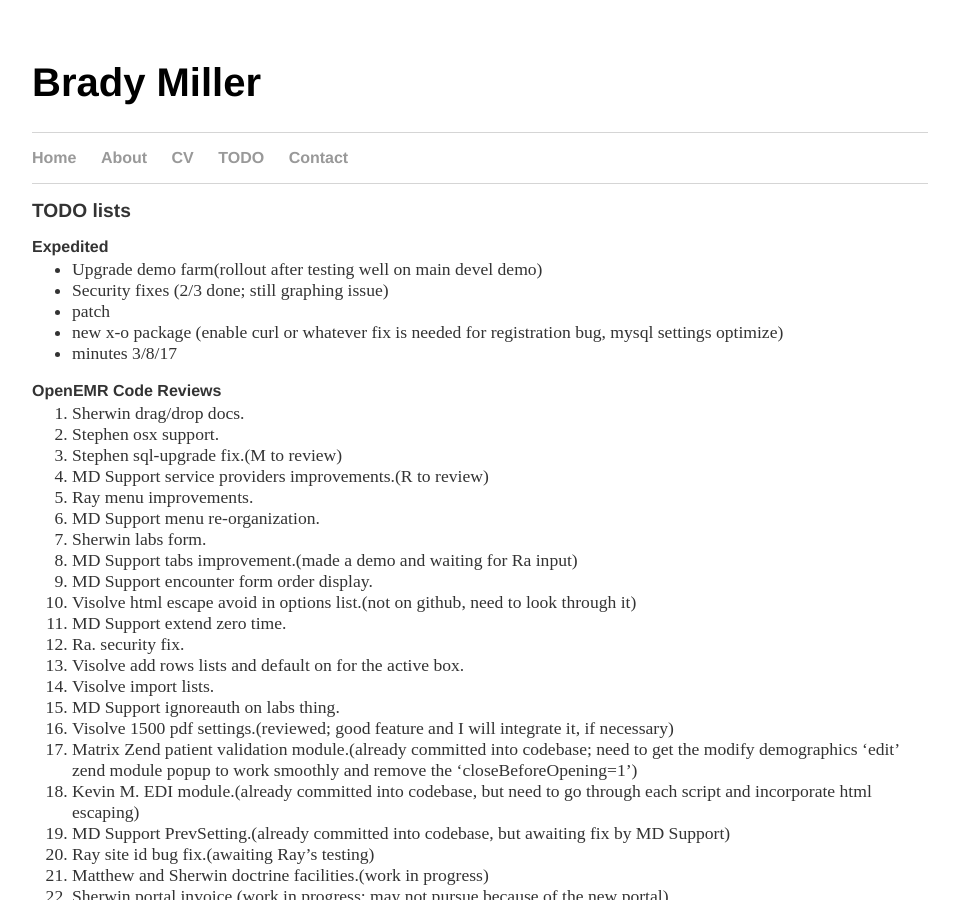
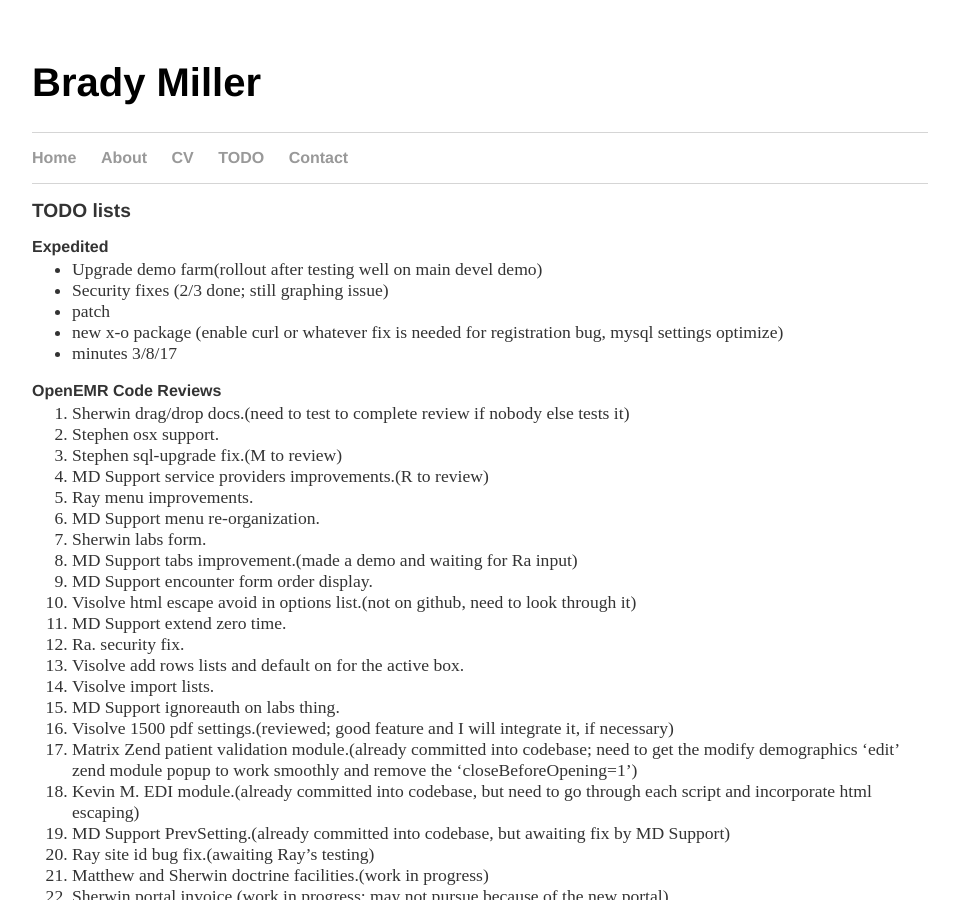
Before and after one commit to bradymiller/bradymiller.github.io, a Jekyll site: the page built from todo/index.md, in a window 1280 px wide and 900 px high. Shown: the whole window, without its empty margins (160-1119 px from the left). Built offline with Jekyll 4.4.1, drawn with Linux system fonts in a browser that asks for light colours; our own code applies the rules of GitHub Pages for plain Markdown files.

Commit message:
Update index.md

```diff
--- a/todo/index.md
+++ b/todo/index.md
@@ -11,7 +11,7 @@
 * minutes 3/8/17
 
 ### OpenEMR Code Reviews
-1. Sherwin drag/drop docs.
+1. Sherwin drag/drop docs.(need to test to complete review if nobody else tests it)
 1. Stephen osx support.
 1. Stephen sql-upgrade fix.(M to review)
 1. MD Support service providers improvements.(R to review)
```
